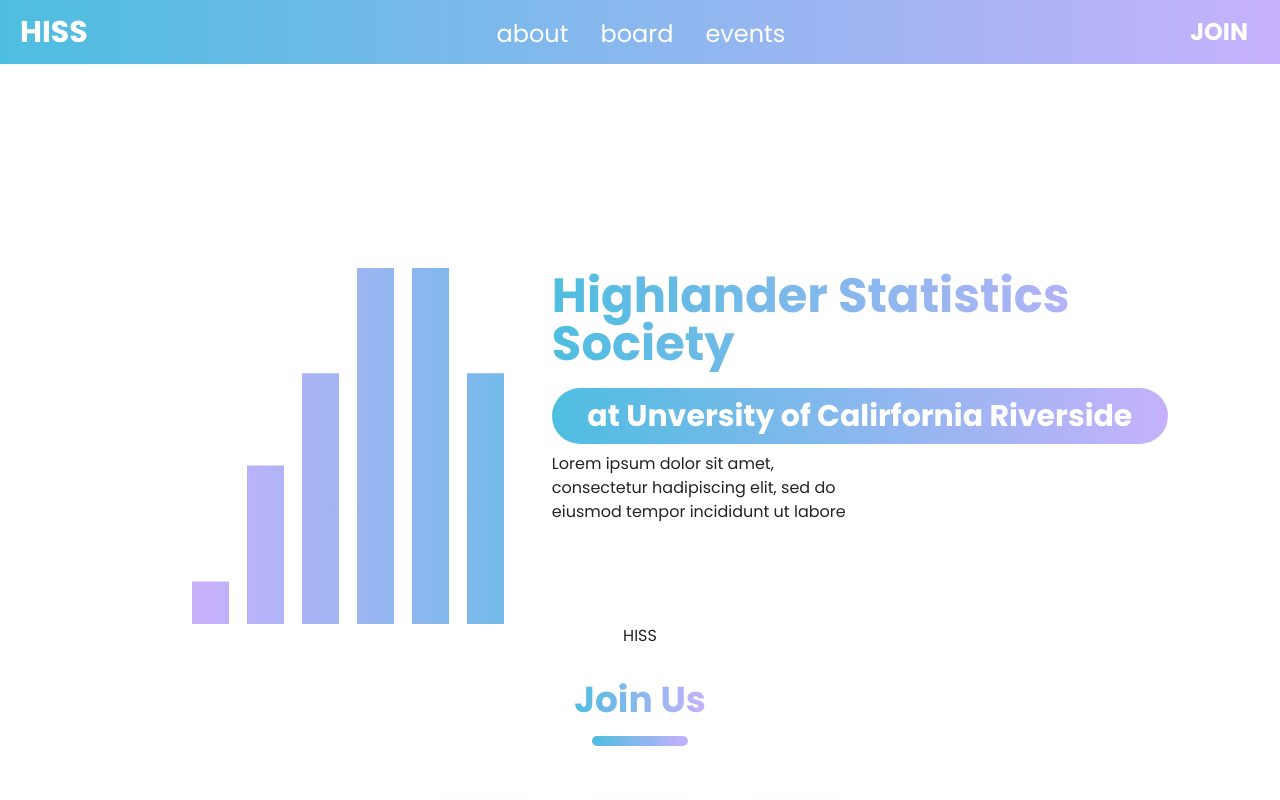
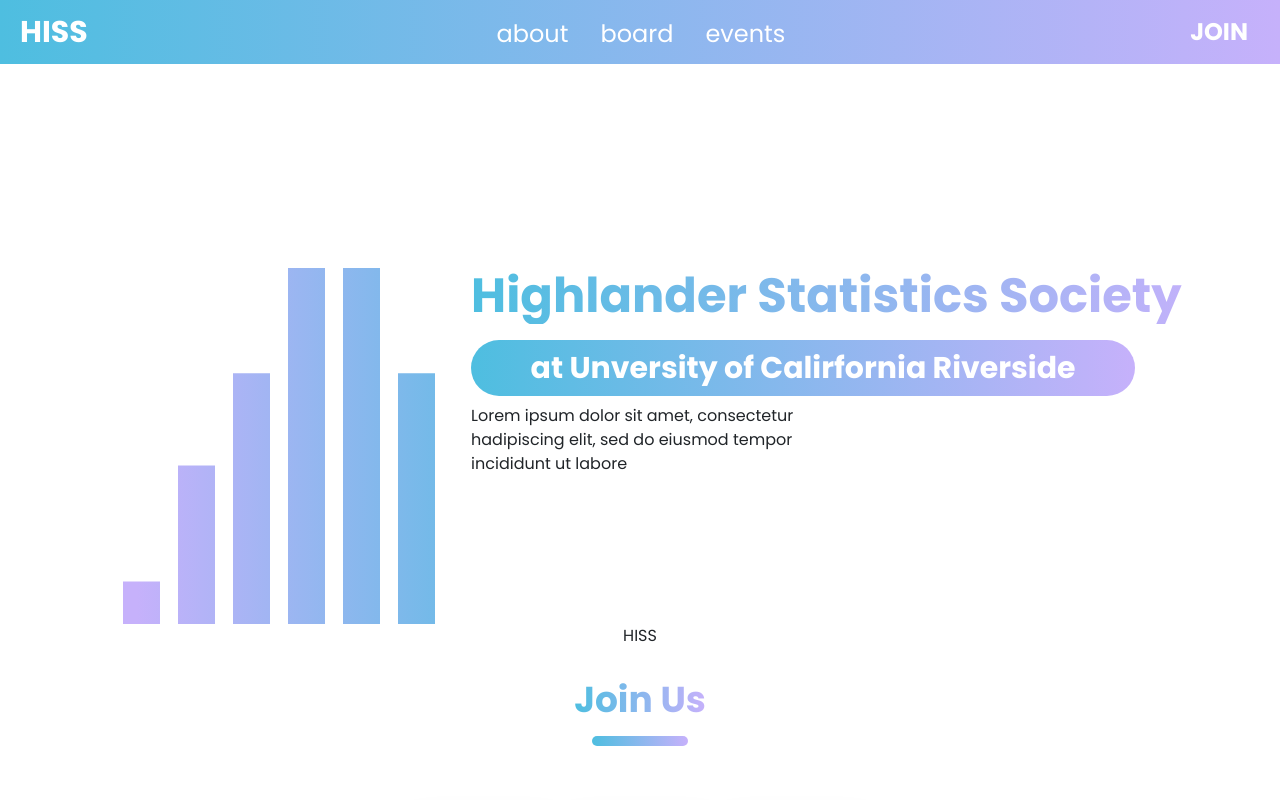
Before and after one commit to acm-ucr/hiss-website, a Next.js app: page / in a window 1280 px wide. Shown: the top 800 px of the page. Built offline with nearby package versions, Linux system fonts and the light colour scheme.

Commit message:
fixed widths

```diff
--- a/src/components/about/Landing.jsx
+++ b/src/components/about/Landing.jsx
@@ -3,18 +3,18 @@ import Image from "next/image";
 import chart from "../../../public/assets/chart.svg";
 const Landing = () => {
   return (
-    <div className="w-full flex justify-start items-end h-[70vh]">
+    <div className="w-full flex justify-center items-end h-[70vh]">
       <div className="flex-row w-auto">
         <div className="h-auto flex gap-8 ">
-          <div className="flex w-full justify-end">
+          <div className="flex w-1/2 justify-end items-center">
             <Image src={chart} className="h-full w-auto m-0" alt="chart" />
           </div>
-          <div className="px-3 flex w-full justify-center items-start">
+          <div className="px-1 flex w-full justify-center items-start">
             <div className="flex flex-col w-3/4 lg:w-auto">
               <p className="text-5xl py-1 font-bold text-transparent bg-clip-text bg-gradient-to-r from-hiss-blue to-hiss-purple">
                 Highlander Statistics Society
               </p>
-              <p className="mt-0 my-0 text-white px-0 py-2.5 font-bold text-center text-3xl h-14 w-[77vh] bg-gradient-to-r from-hiss-blue to-hiss-purple rounded-full">
+              <p className="mt-0 my-0 text-white px-0 py-2.5 font-bold text-center text-3xl h-14 w-[83vh] bg-gradient-to-r from-hiss-blue to-hiss-purple rounded-full">
                 at Unversity of Calirfornia Riverside
               </p>
               <p className="my-1 py-1 h-10 w-6/12">
```
